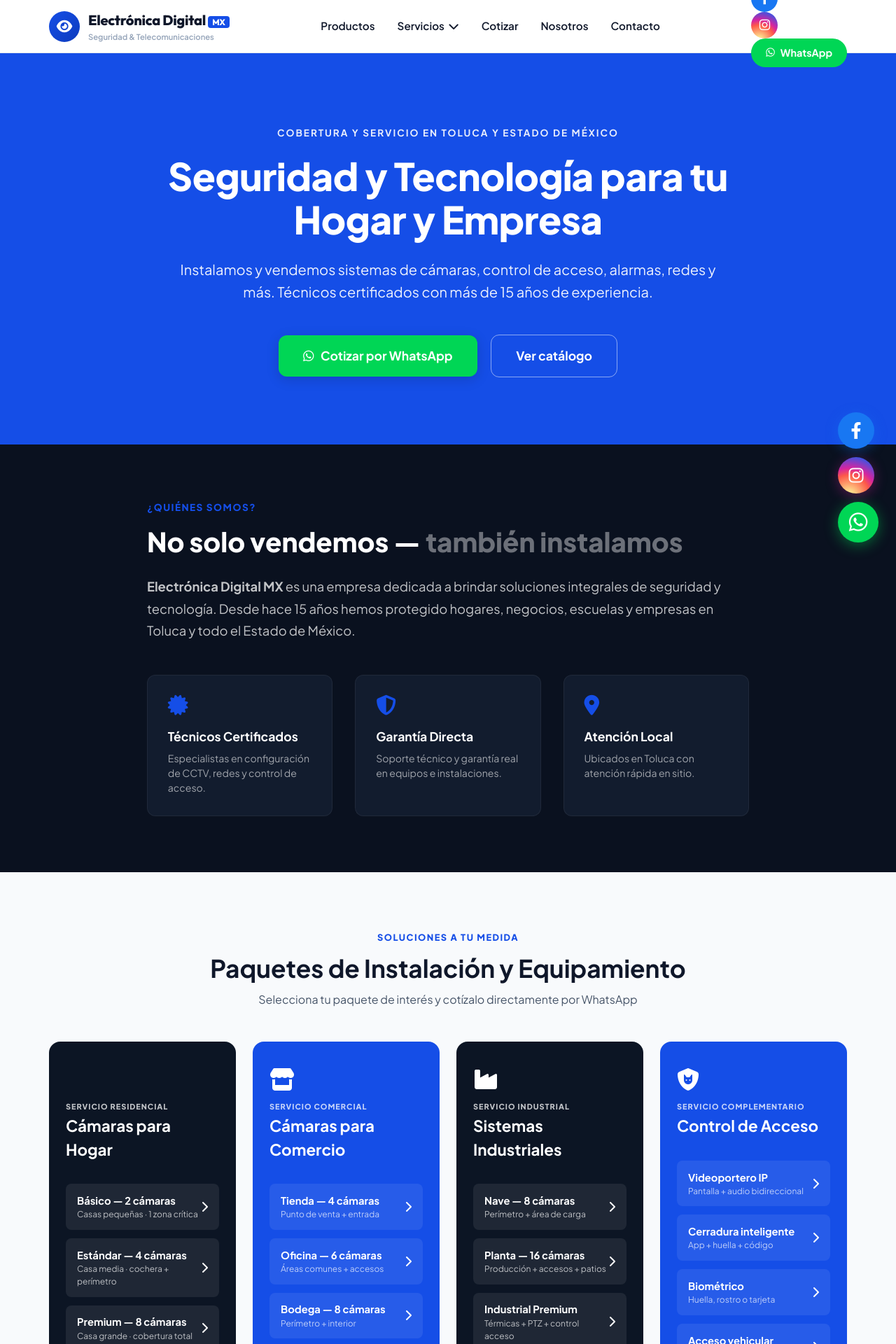
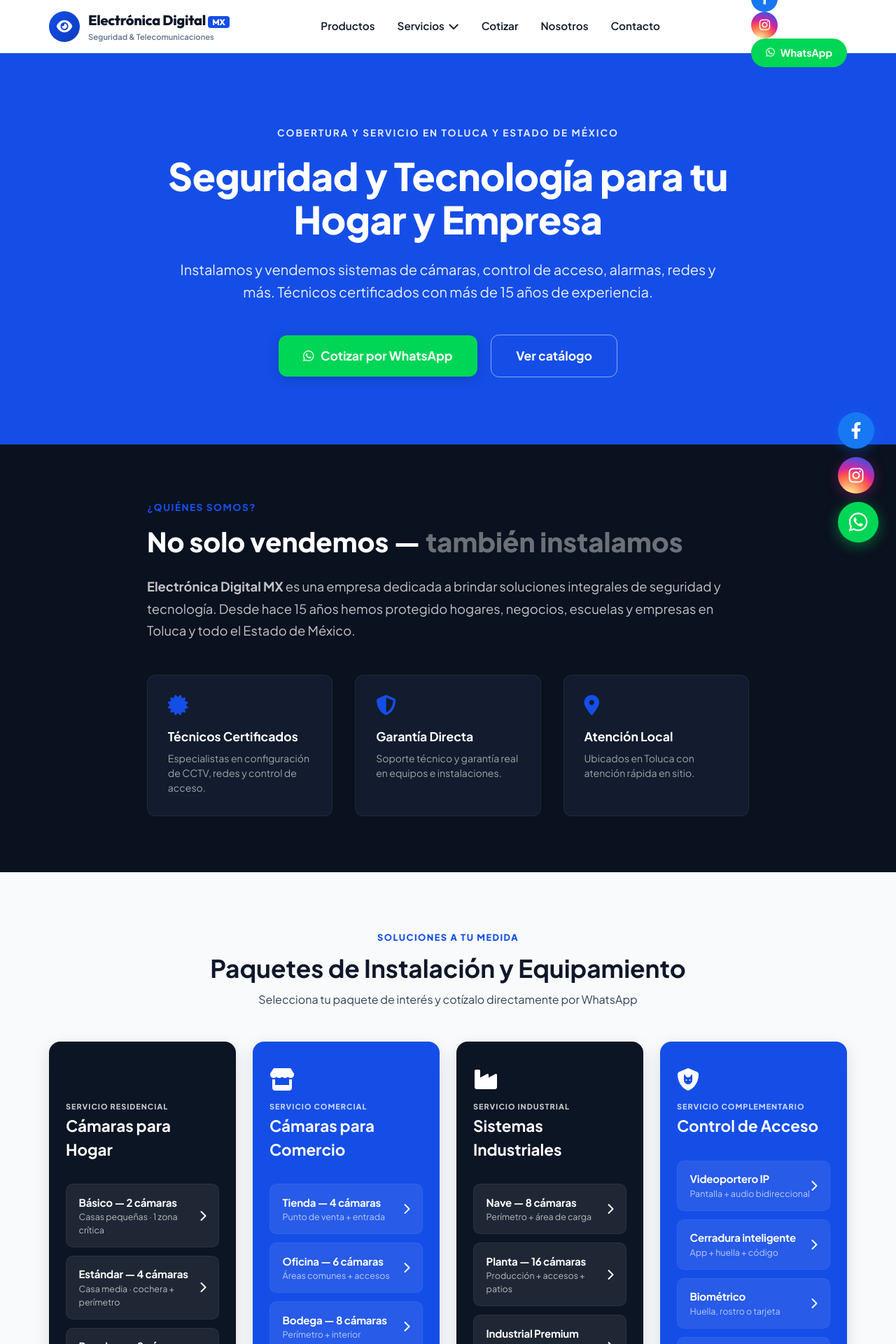
Before and after one commit to Michael041122/Electronica-Digital, a Laravel app: page / in a window 1280 px wide. Shown: the top 1920 px of the page at 70% size. Run offline with Laravel 12, Linux system fonts and the light colour scheme; data comes from the database, SQL or seed files in the repository.

Commit message:
style(ux): Aplicación de lineamientos UI/UX Pro Max en contraste, áreas táctiles y microinteracciones

```diff
--- a/app-backend/public/css/styles.css
+++ b/app-backend/public/css/styles.css
@@ -15,8 +15,8 @@
     --whatsapp-green-hover: #00B849;
 
     --text-heading: #0F172A;
-    --text-body: #475569;
-    --text-muted: #94A3B8;
+    --text-body: #334155;
+    --text-muted: #64748B;
     --white: #FFFFFF;
 
     --bg-gray: #F8FAFC;
@@ -26,6 +26,13 @@
     --font-accent: 'Outfit', sans-serif;
 
     --shadow-card: 0 4px 20px rgba(15, 23, 42, 0.08);
+    --shadow-hover: 0 14px 34px rgba(21, 78, 231, 0.14);
+}
+
+/* Enfoque accesible WCAG 2.2 AAA */
+:focus-visible {
+    outline: 3px solid var(--brand-blue);
+    outline-offset: 3px;
 }
 
 /* Reset General */
@@ -420,6 +427,13 @@ ul {
     overflow: hidden;
     display: flex;
     flex-direction: column;
+    box-shadow: 0 8px 24px rgba(10, 17, 31, 0.12);
+    transition: transform 0.28s cubic-bezier(0.16, 1, 0.3, 1), box-shadow 0.28s ease;
+}
+
+.sector-card:hover {
+    transform: translateY(-6px);
+    box-shadow: 0 16px 36px rgba(10, 17, 31, 0.2);
 }
 
 .sector-card.dark {
@@ -464,28 +478,35 @@ ul {
 
 .package-line {
     background: rgba(255, 255, 255, 0.08);
-    padding: 0.8rem 1rem;
-    border-radius: 8px;
+    padding: 0.9rem 1.1rem;
+    min-height: 48px;
+    border-radius: 10px;
     display: flex;
     align-items: center;
     justify-content: space-between;
     cursor: pointer;
-    transition: background 0.2s ease;
+    border: 1px solid rgba(255, 255, 255, 0.05);
+    transition: background 0.2s ease, transform 0.2s ease, border-color 0.2s ease;
 }
 
 .package-line:hover {
-    background: rgba(255, 255, 255, 0.18);
+    background: rgba(255, 255, 255, 0.16);
+    transform: translateX(4px);
+    border-color: rgba(255, 255, 255, 0.2);
 }
 
 .package-line strong {
-    font-size: 0.92rem;
+    font-size: 0.94rem;
     display: block;
+    color: var(--white);
+    letter-spacing: -0.2px;
 }
 
 .package-line small {
-    font-size: 0.75rem;
-    opacity: 0.7;
+    font-size: 0.78rem;
+    opacity: 0.85;
     display: block;
+    color: rgba(255, 255, 255, 0.8);
 }
 
 .sector-card-footer {
```
Also changed, not shown: other parts of app-backend/public/css/styles.css (+46 -13 lines).
